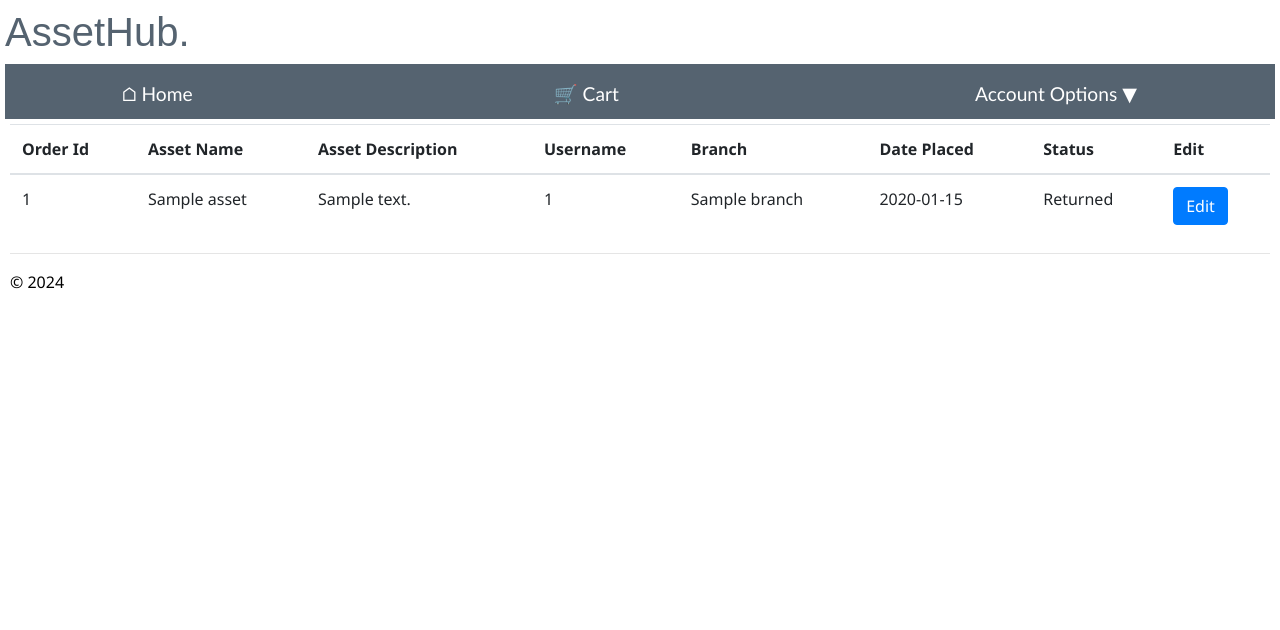
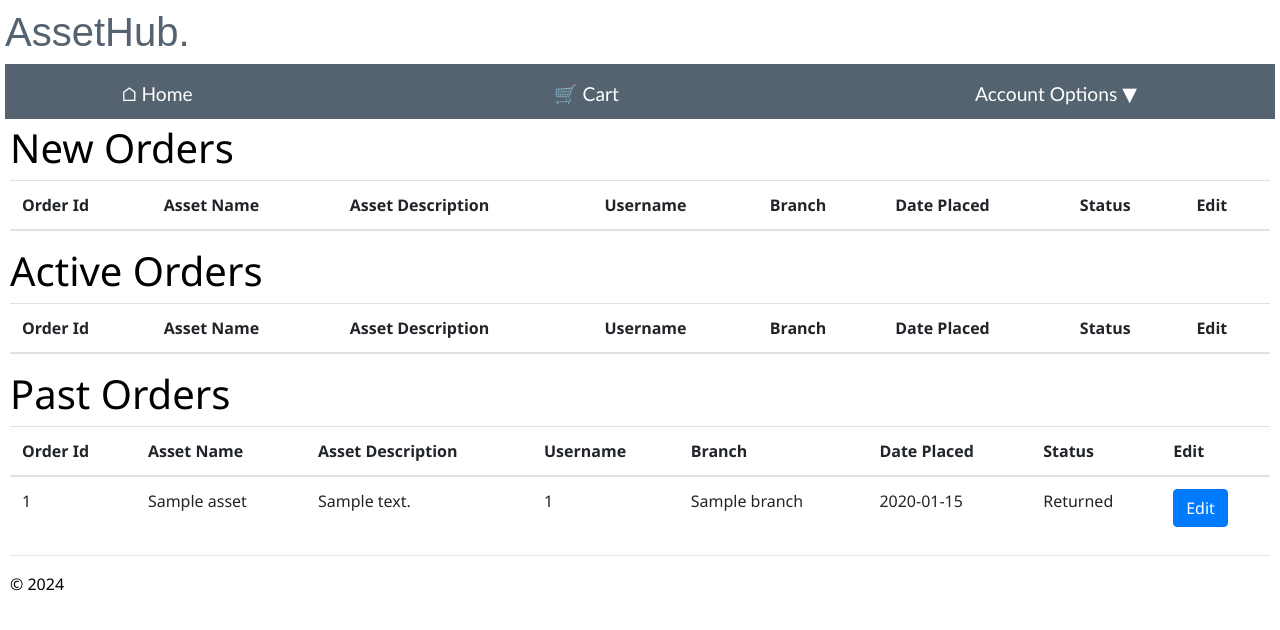
Before and after one commit to otoolee101/MajorProject, a Flask app: page /maintain_orders/ in a window 1280 px wide. Shown: the top 630 px of the page. Run offline with Flask 3, Linux system fonts and the light colour scheme; a user stored in the database is signed in; tables that the repository leaves empty hold one stand-in row (values such as "Sample post"); lists and menus that the app fills with data are empty; some libraries are stand-ins or nearby versions.

Commit message:
change formate on order history page

```diff
--- a/app/manager/routes.py
+++ b/app/manager/routes.py
@@ -130,28 +130,38 @@ def asset_history(asset_id):
 @check_is_manager
 def maintain_orders():
     try:
-        order = Order.query.all()
-        # Create a dictionary to store asset names
+        new_order = Order.query.filter(Order.status == 'Order Placed').all()
+        active_order = Order.query.filter(Order.status.in_(['Order Shipped', 'Order Delivered'])).all()
+        past_order = Order.query.filter(Order.status == 'Returned').all()
+
+        # Create dictionaries to store asset names and descriptions and branch names
         asset_names = {}
         asset_description = {}
         branch_names = {}
-        # Fetch asset names corresponding to asset IDs in the cart
-        for item in order:
+
+        # Fetch asset and branch names and descriptions corresponding to asset IDs and branch IDs
+        orders = new_order + active_order + past_order
+        for item in orders:
             asset = Assets.query.filter_by(asset_id=item.asset_id).first()
             branch = Branch.query.filter_by(branch_id=item.branch_id).first()
             if asset:
                 asset_names[item.asset_id] = asset.asset_name
                 asset_description[item.asset_id] = asset.asset_description
+            if branch:
                 branch_names[item.branch_id] = branch.branch_name
+
     except Exception as e:
-        flash("An error occurred retrieving orders.")
-        order = []
-        asset_names = []
-        asset_description= []
-        branch_names=[]
-    return render_template("maintain_orders.html", order=order,
-                           asset_names=asset_names,
-                           asset_description=asset_description,branch_names=branch_names)
+        flash(f"An error occurred retrieving orders.")
+        new_order = []
+        active_order = []
+        past_order = []
+        asset_names = {}
+        asset_description = {}
+        branch_names = {}
+        return redirect(url_for("main.home"))
+
+    return render_template("maintain_orders.html", new_order=new_order, active_order=active_order,past_order=past_order,
+                           asset_names=asset_names, asset_description=asset_description,branch_names=branch_names)
 
 
 @bp.route("/edit_order/<int:order_id>", methods=['GET', 'POST'])
--- a/app/manager/templates/maintain_orders.html
+++ b/app/manager/templates/maintain_orders.html
@@ -3,7 +3,35 @@
 Maintain Orders
 {% endblock %}
 {% block content %}
+<h1>New Orders</h1>
+<table class="table table-hover">
+    <thead class="new tables">
+        <th>Order Id</th>
+        <th>Asset Name</th>
+        <th>Asset Description</th>
+        <th>Username</th>
+        <th>Branch</th>
+        <th>Date Placed</th>
+        <th>Status</th>
+        <th>Edit</th>
 
+    </thead>
+    <tbody>
+        {% for new_order in new_order %}
+        <tr>
+            <td>{{ new_order.order_id }}</td>
+            <td>{{ asset_names[new_order.asset_id] }}</td>
+            <td>{{ asset_description[new_order.asset_id] }}</td>
+            <td>{{ new_order.username }}</td>
+            <td>{{ branch_names[new_order.branch_id] }}</td>
+            <td>{{ new_order.check_out_date }}</td>
+            <td>{{ new_order.status }}</td>
+            <td><a href='{{ url_for("manager.edit_order", order_id=new_order.order_id) }}' class='btn btn-primary'>Edit</a></td>
+        </tr>
+        {% endfor %}
+    </tbody>
+</table>
+<h1>Active Orders</h1>
 <table class="table table-hover">
     <thead class="active tables">
         <th>Order Id</th>
@@ -17,16 +45,44 @@ Maintain Orders
 
     </thead>
     <tbody>
-        {% for order in order %}
+        {% for active_order in active_order %}
         <tr>
-            <td>{{ order.order_id }}</td>
-            <td>{{ asset_names[order.asset_id] }}</td>
-            <td>{{ asset_description[order.asset_id] }}</td>
-            <td>{{ order.username }}</td>
-            <td>{{ branch_names[order.branch_id] }}</td>
-            <td>{{ order.check_out_date }}</td>
-            <td>{{ order.status }}</td>
-            <td><a href='{{ url_for("manager.edit_order", order_id=order.order_id) }}' class='btn btn-primary'>Edit</a></td>
+            <td>{{ active_order.order_id }}</td>
+            <td>{{ asset_names[active_order.asset_id] }}</td>
+            <td>{{ asset_description[active_order.asset_id] }}</td>
+            <td>{{ active_order.username }}</td>
+            <td>{{ branch_names[active_order.branch_id] }}</td>
+            <td>{{ active_order.check_out_date }}</td>
+            <td>{{ active_order.status }}</td>
+            <td><a href='{{ url_for("manager.edit_order", order_id=active_order.order_id) }}' class='btn btn-primary'>Edit</a></td>
+        </tr>
+        {% endfor %}
+    </tbody>
+</table>
+<h1>Past Orders</h1>
+<table class="table table-hover">
+    <thead class="past tables">
+        <th>Order Id</th>
+        <th>Asset Name</th>
+        <th>Asset Description</th>
+        <th>Username</th>
+        <th>Branch</th>
+        <th>Date Placed</th>
+        <th>Status</th>
+        <th>Edit</th>
+
+    </thead>
+    <tbody>
+        {% for past_order in past_order %}
+        <tr>
+            <td>{{ past_order.order_id }}</td>
+            <td>{{ asset_names[past_order.asset_id] }}</td>
+            <td>{{ asset_description[past_order.asset_id] }}</td>
+            <td>{{ past_order.username }}</td>
+            <td>{{ branch_names[past_order.branch_id] }}</td>
+            <td>{{ past_order.check_out_date }}</td>
+            <td>{{ past_order.status }}</td>
+            <td><a href='{{ url_for("manager.edit_order", order_id=past_order.order_id) }}' class='btn btn-primary'>Edit</a></td>
         </tr>
         {% endfor %}
     </tbody>
```
Also changed, not shown: app/main/routes.py (+5 -4 lines), app/main/templates/order_history.html (+32 -8 lines), tests/main_test.py (+1 -1 lines), tests/manager_test.py (+1 -1 lines), assethub.db, test.db, 2 other files.
